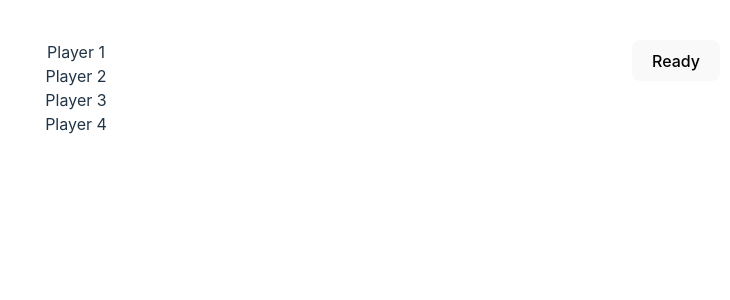
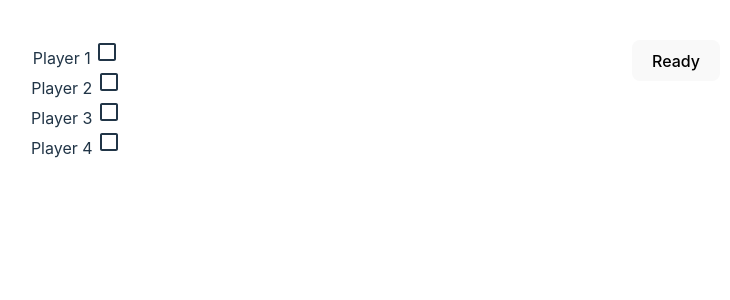
Before and after one commit to yimeric7/BoggleView-Frontend, a React (Vite) app: page /multiplayer-wait in a window 1280 px wide. Shown: the top 300 px of the page, without its empty margins (264-994 px from the left). Built offline with nearby package versions, Linux system fonts and the light colour scheme; no server answers.

Commit message:
Added multiplayer ready icons

```diff
--- a/src/pages/MultiplayerWait.jsx
+++ b/src/pages/MultiplayerWait.jsx
@@ -1,6 +1,8 @@
-import { Alert, AlertTitle } from '@mui/material'
+import { Alert, AlertTitle, Grid } from '@mui/material'
 import '../styles/MultiplayerWait.css'
 import React, { useState } from 'react'
+import CheckBoxIcon from '@mui/icons-material/CheckBox';
+import CheckBoxOutlineBlankIcon from '@mui/icons-material/CheckBoxOutlineBlank';
 
 let playersReady = [false, false, false, false];
 
@@ -22,10 +24,10 @@ export default function MultiplayerWait() {
     return(
         <div id="wait-parent">
             <div id="player-status-list">
-                <span id="player1-status">Player 1  </span><br/>
-                <span id="player2-status">Player 2  </span><br/>
-                <span id="player3-status">Player 3  </span><br/>
-                <span id="player4-status">Player 4  </span><br/>
+                <span id="player1-status" className="player-status-line">Player 1  {isReady(1)}</span><br/>
+                <span id="player2-status" className="player-status-line">Player 2  {isReady(2)}</span><br/>
+                <span id="player3-status" className="player-status-line">Player 3  {isReady(3)}</span><br/>
+                <span id="player4-status" className="player-status-line">Player 4  {isReady(4)}</span><br/>
             </div>
             <div id="ready-button">
                 <button id="ready-up" onClick={handleClick}>Ready</button>
@@ -35,14 +37,17 @@ export default function MultiplayerWait() {
 }
 
 // Returns the correct SVG image based on whether the player is ready or not
-// Needs to be re-run for each player when a player clicks ready up?
-// use: import CheckBoxIcon from '@mui/icons-material/CheckBox';
-// and  import CheckBoxOutlineBlankIcon from '@mui/icons-material/CheckBoxOutlineBlank';
+// May need to connect to backend?
+// Switch to state hooks?
 function isReady(player){
     if(playersReady[player]){
-
+        return (
+            <CheckBoxIcon className="player-ready-icon"/>
+        );
     }
     else{
-
+        return (
+            <CheckBoxOutlineBlankIcon className="player-ready-icon"/>
+        );
     }
 }
--- a/src/styles/MultiplayerWait.css
+++ b/src/styles/MultiplayerWait.css
@@ -7,3 +7,8 @@
     float:right;
     width: 50%;
 }
+
+.player-status-line{
+    text-align: left;
+    width:100%;
+}
```
